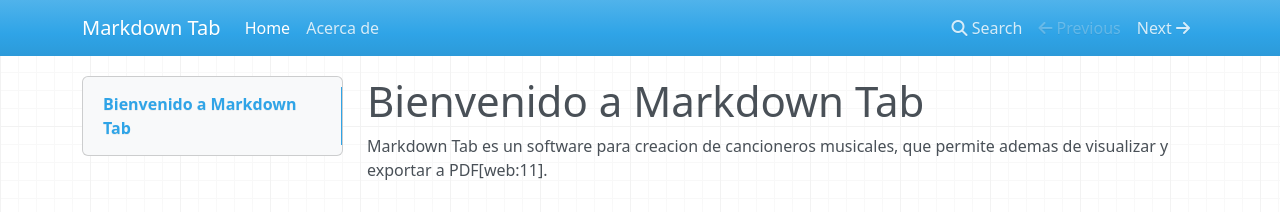
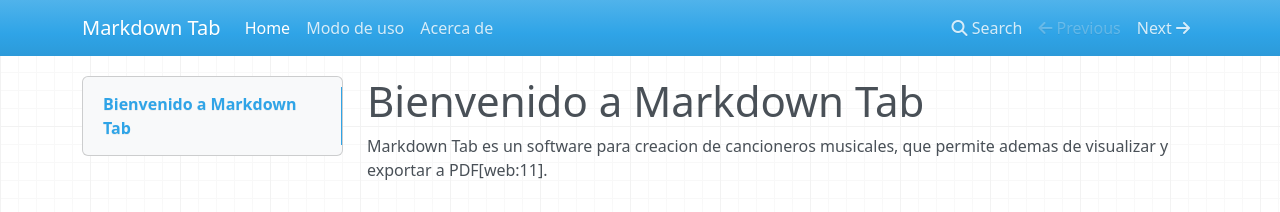
Before and after one commit to royer14-cloud/markdown_tab_website, an MkDocs documentation site: the page built from docs/index.md, in a window 1280 px wide. Shown: the top 212 px of the page. Built offline with MkDocs 1.6.1, drawn with Linux system fonts in a browser that asks for light colours; nearby versions of some CDN libraries.

Commit message:
Add 'Modo de uso' section to navigation

```diff
--- a/mkdocs.yml
+++ b/mkdocs.yml
@@ -3,4 +3,5 @@
   name: mkdocs
 nav:
   - Home: index.md
+  - Modo de uso: guide.md
   - Acerca de: about.md
```
